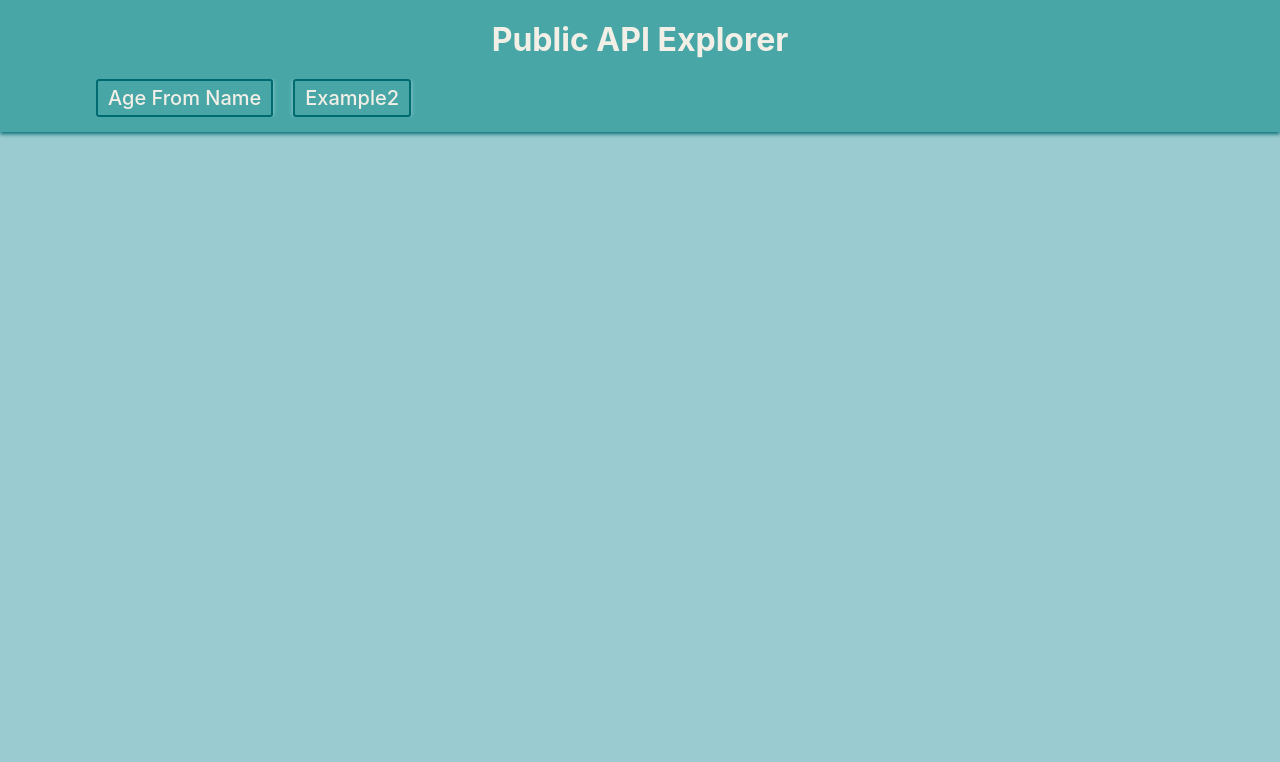
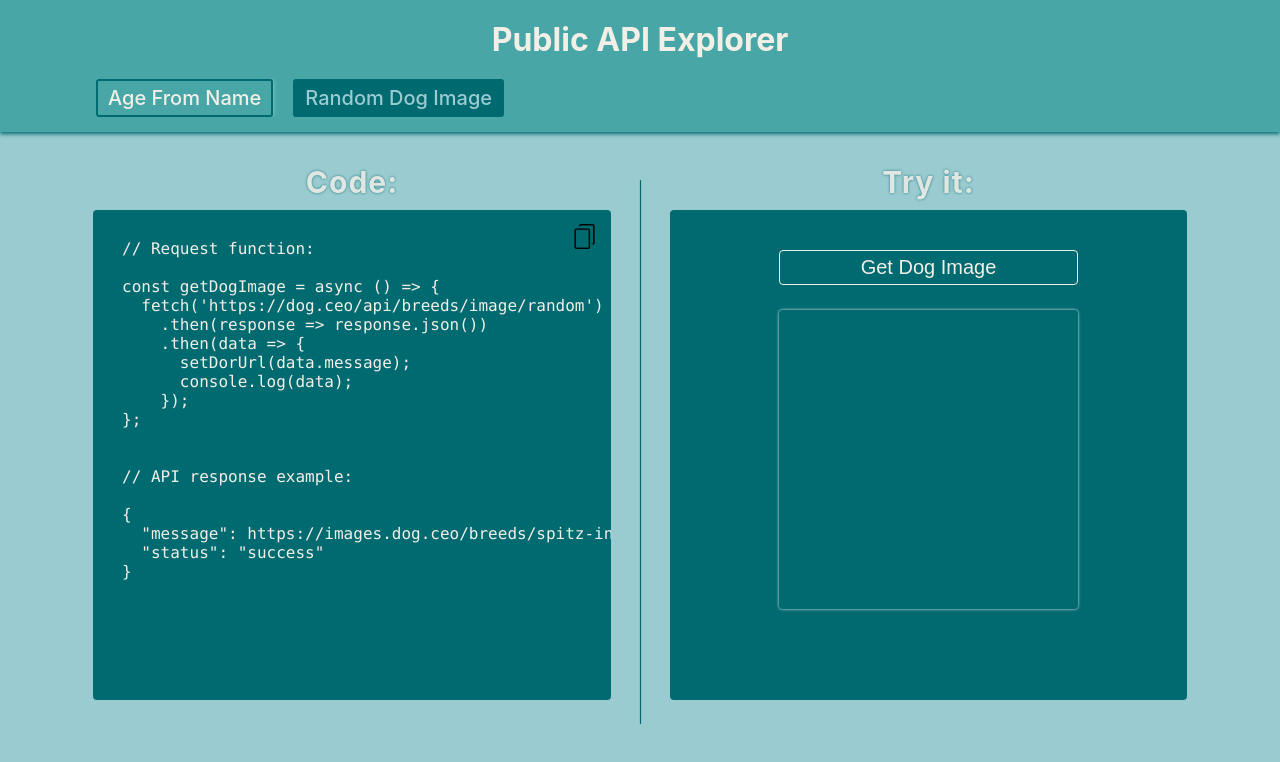
Before and after one commit to 93metra/public-api-explorer, a React (Create React App) app: page /random-dog-image in a window 1280 px wide. Shown: the top 762 px of the page. Built offline with nearby package versions, Linux system fonts and the light colour scheme.

Commit message:
feat: RandomDogImage api added

```diff
--- /dev/null
+++ b/src/components/apis/random-dog-image/random-dog-image.jsx
@@ -0,0 +1,60 @@
+import s from './random-dog-image.module.css';
+import CodeBlock from '../../code-block/code-block';
+import { useState } from 'react';
+
+const RandomDogImage = () => {
+  const [dogUrl, setDorUrl] = useState('');
+
+  const getDogImage = async (e) => {
+    fetch('https://dog.ceo/api/breeds/image/random')
+      .then(response => response.json())
+      .then(data => {
+        setDorUrl(data.message);
+        console.log(data);
+      });
+    e.preventDefault();
+  }
+
+  const codeBlock = `
+  // Request function:
+
+  const getDogImage = async () => {
+    fetch('https://dog.ceo/api/breeds/image/random')
+      .then(response => response.json())
+      .then(data => {
+        setDorUrl(data.message);
+        console.log(data);
+      });
+  };
+
+
+  // API response example:
+
+  {
+    "message": ${dogUrl || "https://images.dog.ceo/breeds/spitz-indian/Indian_Spitz.jpg"},
+    "status": "success"
+  }
+  `
+
+  return (
+    <div className={s.random_dog_image}>
+      <div className={s.side}>
+        <h3 className={s.side__title}>Code:</h3>
+        <CodeBlock code={codeBlock} />
+      </div>
+      <div className={s.separator}></div>
+      <div className={s.side}>
+        <h3 className={s.side__title}>Try it:</h3>
+        <div className={s.try_it}>
+          <button className={s.submit_button} onClick={getDogImage}>Get Dog Image</button>
+          <div className={s.dog_image__container}>
+            {dogUrl &&
+              <img className={s.dog_image} src={dogUrl} alt="Random Dog Image" />}
+          </div>
+        </div>
+      </div>
+    </div>
+  );
+};
+
+export default RandomDogImage;
--- /dev/null
+++ b/src/components/apis/random-dog-image/random-dog-image.module.css
@@ -0,0 +1,78 @@
+.random_dog_image {
+  display: flex;
+  justify-content: space-evenly;
+  align-items: center;
+  inline-size: 90%;
+  block-size: 80%;
+}
+
+.separator {
+  border-radius: 1px;
+  border-right: 1px solid var(--accent-color);
+  box-shadow: 0px 0px 1px var(--accent-color);
+  inline-size: 1px;
+  block-size: 85%;
+}
+
+.side {
+  display: flex;
+  flex-direction: column;
+  justify-content: start;
+  align-items: center;
+  gap: 10px;
+  inline-size: 50%;
+  block-size: 90%;
+}
+
+.side__title {
+  opacity: .8;
+  color: var(--main-text-color);
+  font-size: 30px;
+  letter-spacing: 1px;
+  text-shadow: 0px 0px 3px var(--accent-color);
+}
+
+.try_it {
+  display: flex;
+  flex-direction: column;
+  justify-content: start;
+  align-items: center;
+  gap: 25px;
+  border-radius: 4px;
+  padding: 10px;
+  overflow: scroll;
+  color: var(--main-text-color);
+  background-color: var(--accent-color);
+  inline-size: 90%;
+  block-size: 85%;
+  scrollbar-width: 3px;
+}
+
+.submit_button {
+  margin-block-start: 30px;
+  border: 1px solid var(--main-text-color);
+  border-radius: 4px;
+  padding: 5px 10px;
+  color: currentColor;
+  font-size: 20px;
+  background-color: var(--accent-color);
+  cursor: pointer;
+  inline-size: 60%;
+}
+
+.dog_image__container {
+  display: flex;
+  justify-content: center;
+  align-items: center;
+  border: 1px solid var(--accent-color);
+  border-radius: 4px;
+  box-shadow: 0px 0px 3px var(--main-text-color);
+  inline-size: 60%;
+  aspect-ratio: 1 / 1;
+}
+
+.dog_image {
+  border-radius: 4px;
+  object-fit: contain;
+  inline-size: 100%;
+}
--- a/src/components/app/app.jsx
+++ b/src/components/app/app.jsx
@@ -2,6 +2,7 @@ import s from './app.module.css';
 import AppHeader from '../app-header/app-header';
 import MainPage from '../main-page/main-page';
 import AgeFromName from '../apis/age-from-name/age-from-name';
+import RandomDogImage from '../apis/random-dog-image/random-dog-image';
 import { Routes, Route } from 'react-router-dom';
 
 function App() {
@@ -12,6 +13,7 @@ function App() {
         <Routes>
           <Route path="/" element={<MainPage />} />
           <Route path="/age-from-name" element={<AgeFromName />} />
+          <Route path="/random-dog-image" element={<RandomDogImage />} />
         </Routes>
     </div>
   );
--- a/src/components/nav/nav.jsx
+++ b/src/components/nav/nav.jsx
@@ -10,7 +10,7 @@ const Nav = () => {
           <Link to={'/age-from-name'} children={'Age From Name'} />
         </li>
         <li>
-          <Link to={'/example2'} children={'Example2'} />
+          <Link to={'/random-dog-image'} children={'Random Dog Image'} />
         </li>
       </ul>
     </nav>
```
